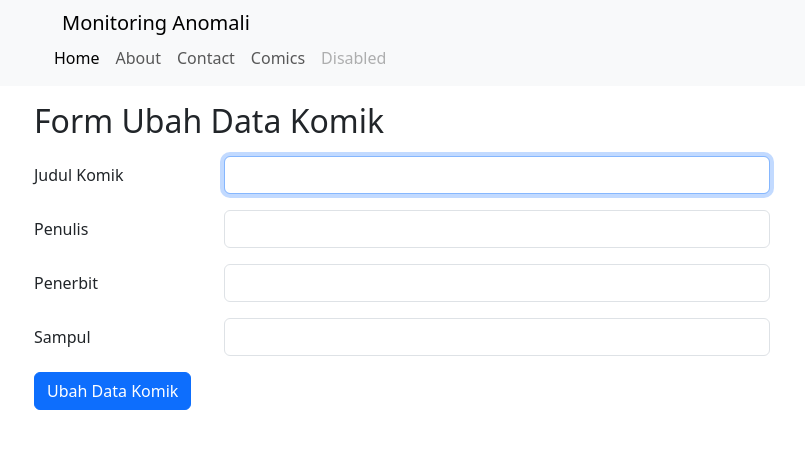
After one commit to syafiqwhidayat/monitoring-anomali, a CodeIgniter 4 app: the page made by app/Views/comics/edit.php in a window 1280 px wide. The commit adds this page. Shown: the top 449 px of the page, without its empty margins (48-853 px from the left). Run offline with PHP 8.4 and a stand-in for CodeIgniter, Linux system fonts and the light colour scheme; the template is opened without the code that fills it, so the values that code supplies are empty; some libraries are stand-ins or nearby versions.

Commit message:
belajar edit database

```diff
--- a/app/Config/Routes.php
+++ b/app/Config/Routes.php
@@ -11,6 +11,9 @@ $routes->get('/about', 'Pages::about');
 $routes->get('/contact', 'Pages::contact');
 $routes->get('/comics', 'Comics::index');
 $routes->get('/comics/create', 'Comics::create');
+$routes->get('/comics/edit/(:any)', 'Comics::edit/$1');
 $routes->post('/comics/save', 'Comics::save');
-$routes->get('/comics/(:segment)', 'Comics::detail/$1');
+$routes->post('/comics/update/(:num)', 'Comics::update/$1');
+$routes->delete('/comics/(:num)', 'Comics::delete/$1');
+$routes->get('/comics/(:any)', 'Comics::detail/$1');
 $routes->setAutoRoute(true);
--- /dev/null
+++ b/app/Views/comics/edit.php
@@ -0,0 +1,53 @@
+<?= $this->extend('layout/template'); ?>
+
+<?= $this->section('content'); ?>
+
+<div class="container">
+    <div class="row">
+        <div class="col-8">
+            <h2 class="my-3">Form Ubah Data Komik</h2>
+            <?= $validation->listErrors(); ?>
+            <form action="/comics/update/<?= $comic['id']; ?>" method="post">
+                <?= csrf_field(); ?>
+                <input type="hidden" value="<?= $comic['slug']; ?>">
+                <div class="row mb-3">
+                    <label for="judul" class="col-sm-3 col-form-label">Judul Komik</label>
+                    <div class="col-sm-9">
+                        <input type="text" class="form-control <?= ($validation->hasError('judul')) ? 'is-invalid' : ''; ?>" id="judul" name="judul" autofocus value="<?= (old('judul')) ? old('judul') : $comic['judul']; ?>">
+                        <div class="invalid-feedback">
+                            <?= $validation->getError('judul'); ?>
+                        </div>
+                    </div>
+                </div>
+                <div class="row mb-3">
+                    <label for="penulis" class="col-sm-3 col-form-label">Penulis</label>
+                    <div class="col-sm-9">
+                        <input type="text" class="form-control <?= ($validation->hasError('penulis')) ? 'is-invalid' : ''; ?>" id="penulis" name="penulis" value="<?= (old('penulis')) ? old('penulis') : $comic['penulis']; ?>">
+                    </div>
+                    <div class="invalid-feedback">
+                        <?= $validation->getError('penulis'); ?>
+                    </div>
+                </div>
+                <div class="row mb-3">
+                    <label for="penerbit" class="col-sm-3 col-form-label">Penerbit</label>
+                    <div class="col-sm-9">
+                        <input type="text" class="form-control <?= ($validation->hasError('penerbit')) ? 'is-invalid' : ''; ?>" id="penerbit" name="penerbit" value="<?= (old('penerbit')) ? old('penerbit') : $comic['penerbit']; ?>">
+                    </div>
+                    <div class="invalid-feedback">
+                        <?= $validation->getError('penerbit'); ?>
+                    </div>
+                </div>
+                <div class="row mb-3">
+                    <label for="sampul" class="col-sm-3 col-form-label">Sampul</label>
+                    <div class="col-sm-9">
+                        <input type="text" class="form-control" id="sampul" name="sampul" value="<?= (old('sampul')) ? old('sampul') : $comic['sampul']; ?>">
+                    </div>
+                </div>
+                <button type="submit" class="btn btn-primary">Ubah Data Komik</button>
+            </form>
+
+        </div>
+    </div>
+</div>
+
+<?= $this->endSection(); ?>
```
Also changed, not shown: app/Controllers/Comics.php (+86 -11 lines), app/Views/comics/create.php (+20 -5 lines), app/Views/comics/detail.php (+7 -2 lines).
